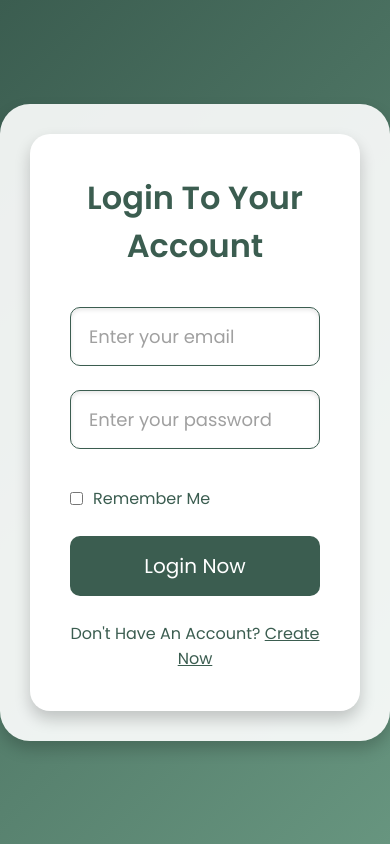
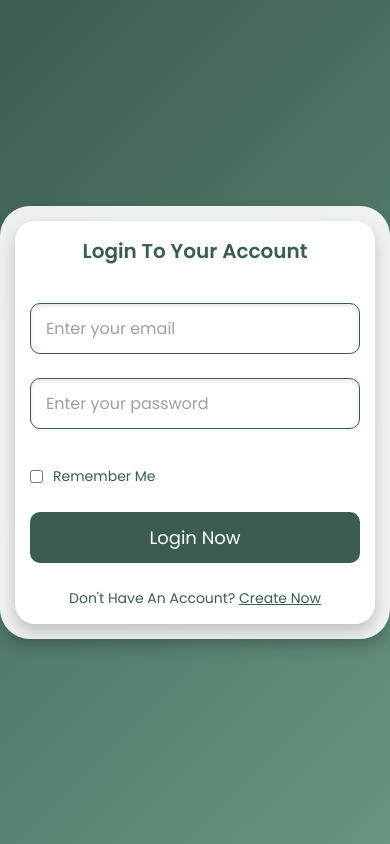
Before and after one commit to Leonis2005/Projekt_Furniture_Web, a PHP site: page /login.html in a window 390 px wide. Run offline with PHP 8.4, Linux system fonts and the light colour scheme; some libraries are stand-ins or nearby versions.

Commit message:
Login Form Responsive

```diff
--- a/css/login.css
+++ b/css/login.css
@@ -1,5 +1,4 @@
 @import url('https://fonts.googleapis.com/css2?family=Poppins:wght@100;300;400;500;600&display=swap');
-
 
 * {
     font-family: 'Poppins', sans-serif;
@@ -36,7 +35,6 @@
     justify-content: center;
     animation: slideIn 0.5s ease-in-out;
 }
-
 
 .login-page form {
     width: 100%;
@@ -116,8 +114,73 @@
 .login-page form p a:hover {
     color: #2a4237;
 }
- .error{
+
+.error {
     color: red;
     margin-top: 0.5rem;
     font-size: 1.4rem;
 }
+
+/* Responsive Part */
+
+@media (max-width: 1024px) {
+    .login-page {
+        width: 70%;
+    }
+
+    .login-page form {
+        padding: 3rem;
+    }
+
+    .login-page form h3 {
+        font-size: 2.8rem;
+    }
+}
+
+@media (max-width: 768px) {
+    .login-page {
+        width: 90%;
+        padding: 2rem;
+    }
+
+    .login-page form {
+        padding: 2rem;
+    }
+
+    .login-page form h3 {
+        font-size: 2.4rem;
+    }
+}
+
+@media (max-width: 480px) {
+    .login-page {
+        width: 100%;
+        padding: 1.5rem;
+    }
+
+    .login-page form {
+        padding: 1.5rem;
+    }
+
+    .login-page form h3 {
+        font-size: 2rem;
+    }
+
+    .login-page form .box {
+        font-size: 1.6rem;
+        padding: 1.2rem 1.5rem;
+    }
+
+    .login-page form .btn {
+        padding: 1.2rem;
+        font-size: 1.8rem;
+    }
+
+    .login-page form p {
+        font-size: 1.4rem;
+    }
+
+    .login-page form .remember label {
+        font-size: 1.4rem;
+    }
+}
```
Lines whose indentation alone changed are shown as unchanged.
